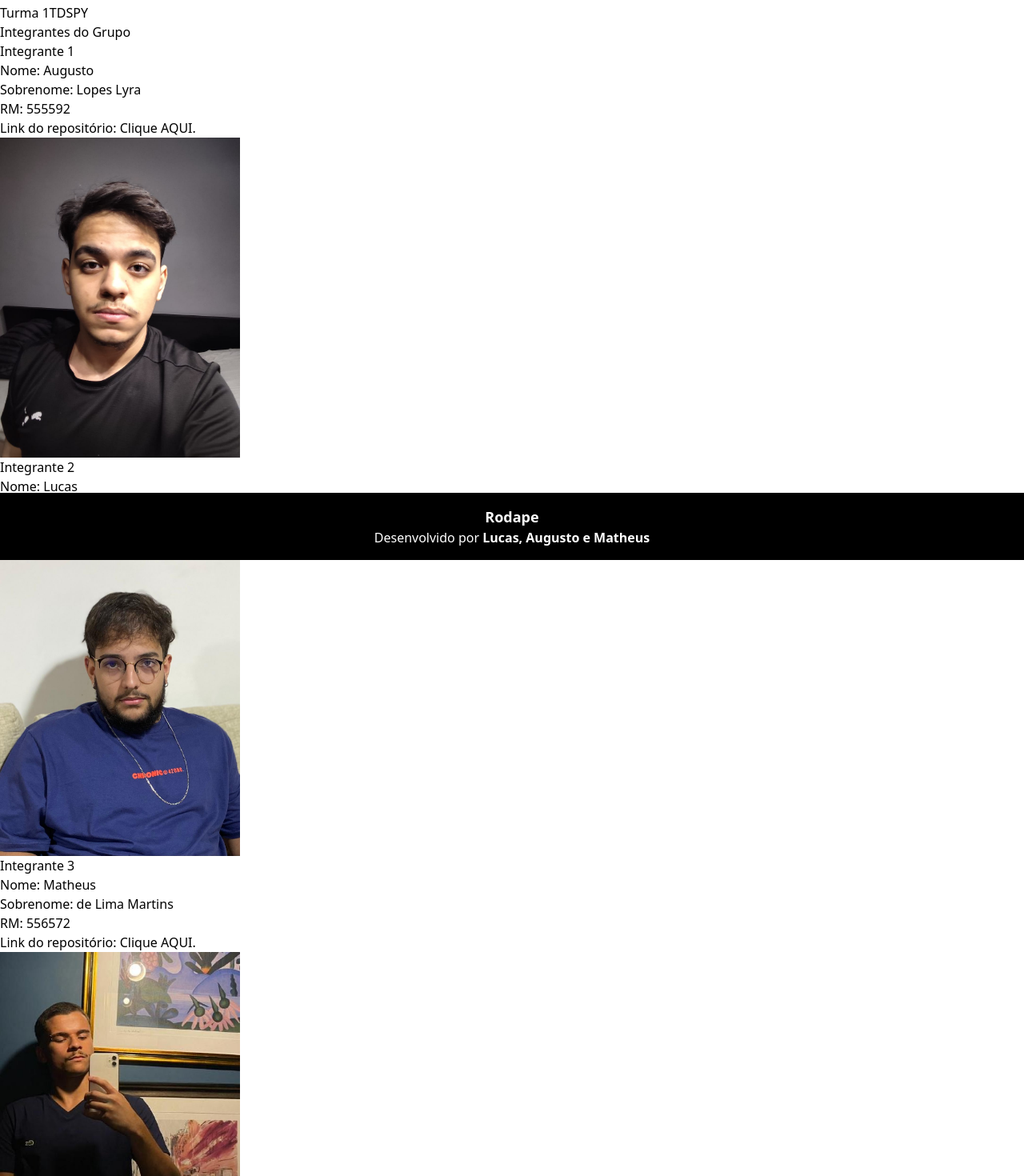
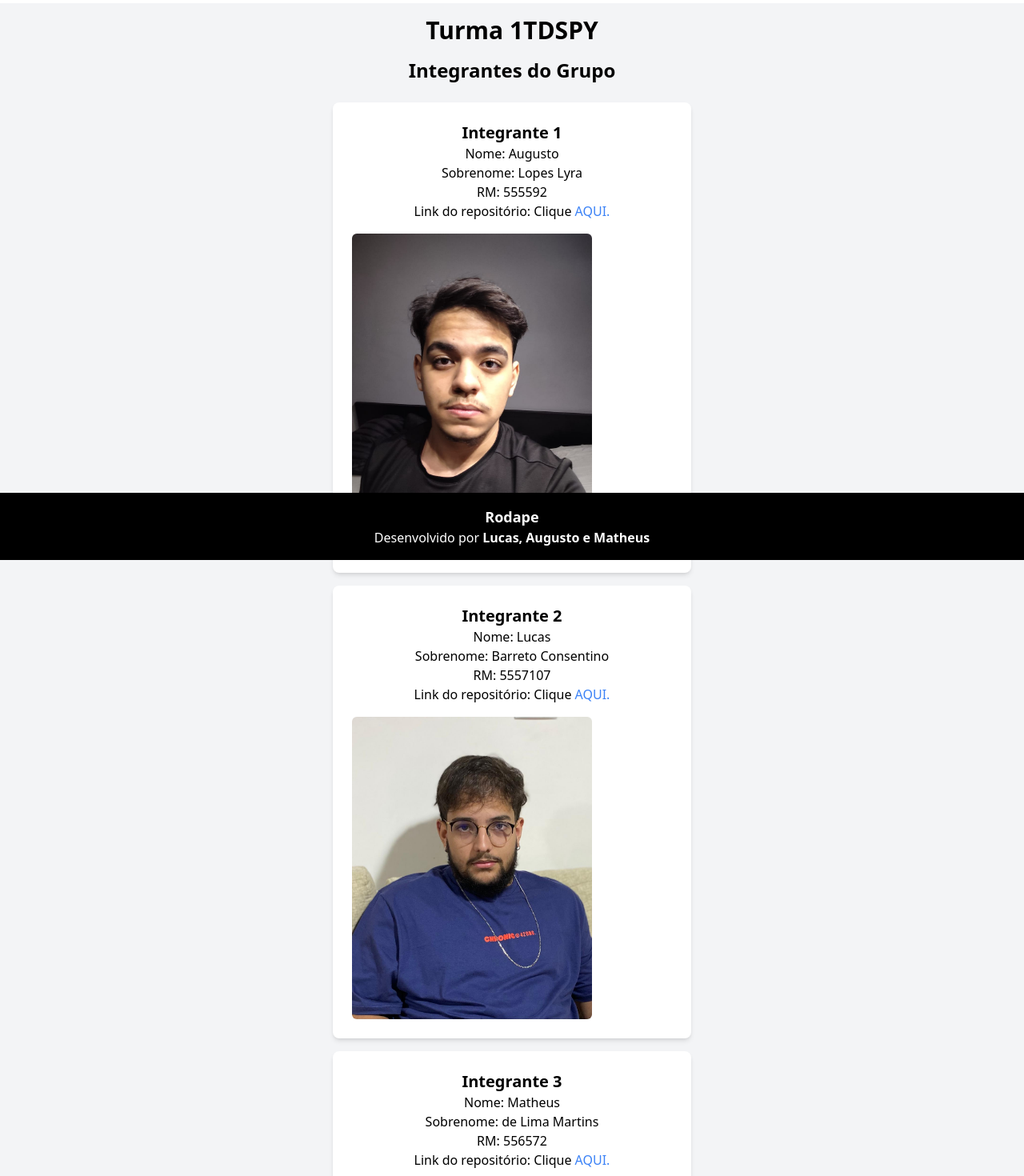
Before and after one commit to lopeslyra10/CP6---Front, a Next.js app in the folder cp6-front/: page /Integrantes in a window 1280 px wide. Shown: the part 100-1570 px from the top of the page at 80% size. Built offline with nearby package versions, Linux system fonts and the light colour scheme.

Commit message:
Estilização da pasta integrantes

```diff
--- a/cp6-front/src/app/Integrantes/page.tsx
+++ b/cp6-front/src/app/Integrantes/page.tsx
@@ -4,42 +4,47 @@ import imgMatheus from "@/Img/foto-matheus.jpeg";
 import Image from "next/image";
 import Link from "next/link";
 
-export default function Integrantes(){
-    return(
-        <div>
-    <h1>Turma 1TDSPY</h1>
-      <h2>Integrantes do Grupo</h2>
-      <div className="integrante">
-        <h3>Integrante 1</h3>
+
+export default function Integrantes() {
+    return (
+        <div className="flex flex-col items-center justify-center min-h-screen bg-gray-100 p-4">
+            <h1 className="text-3xl font-bold mb-4">Turma 1TDSPY</h1>
+            <h2 className="text-2xl font-semibold mb-6">Integrantes do Grupo</h2>
+
+            <div className="bg-white shadow-md rounded-lg p-6 mb-4 w-full max-w-md text-center">
+                <h3 className="text-xl font-semibold">Integrante 1</h3>
                 <p>Nome: Augusto</p>
                 <p>Sobrenome: Lopes Lyra</p>
                 <p>RM: 555592</p>
-        <p>Link do repositório: Clique <a href="https://github.com/lopeslyra10"
-            target="_blank">AQUI.</a></p>
-        <Image src={imgAugusto} alt="Foto do Augusto" width={300}/>
+                <p>
+                    Link do repositório: Clique <a href="https://github.com/lopeslyra10" target="_blank" className="text-blue-500 hover:underline">AQUI.</a>
+                </p>
+                <Image src={imgAugusto} alt="Foto do Augusto" width={300} height={300} className="mt-4 rounded-md" />
             </div>
-        <div>
-        <h3>Integrante 2</h3>
+
+            <div className="bg-white shadow-md rounded-lg p-6 mb-4 w-full max-w-md text-center">
+                <h3 className="text-xl font-semibold">Integrante 2</h3>
                 <p>Nome: Lucas</p>
                 <p>Sobrenome: Barreto Consentino</p>
                 <p>RM: 5557107</p>
-        <p>Link do repositório: Clique <a href="https://github.com/Coutinh00"
-            target="_blank">AQUI.</a></p>
-        <Image src={imgLucas} alt="Foto do Lucas" width={300}/>
+                <p>
+                    Link do repositório: Clique <a href="https://github.com/Coutinh00" target="_blank" className="text-blue-500 hover:underline">AQUI.</a>
+                </p>
+                <Image src={imgLucas} alt="Foto do Lucas" width={300} height={300} className="mt-4 rounded-md" />
             </div>
-      <div>
-      <h3>Integrante 3</h3>
-        <p>Nome: Matheus </p>
+
+            <div className="bg-white shadow-md rounded-lg p-6 mb-4 w-full max-w-md text-center">
+                <h3 className="text-xl font-semibold">Integrante 3</h3>
+                <p>Nome: Matheus</p>
                 <p>Sobrenome: de Lima Martins</p>
                 <p>RM: 556572</p>
-        <p>Link do repositório: Clique <a href="https://github.com/limonadadoce"
-            target="_blank">AQUI.</a></p>
-        <Image src={imgMatheus} alt="Foto do Lucas" width={300}/>
+                <p>
+                    Link do repositório: Clique <a href="https://github.com/limonadadoce" target="_blank" className="text-blue-500 hover:underline">AQUI.</a>
+                </p>
+                <Image src={imgMatheus} alt="Foto do Matheus" width={300} height={300} className="mt-4 rounded-md" />
             </div>
-      <p> <Link href="/">Home</Link></p>
 
+            <Link href="/" className="mt-6 text-blue-500 hover:underline">Voltar para Home</Link>
         </div>
-    )
-
-
+    );
 }
```
Lines whose indentation alone changed are shown as unchanged.
